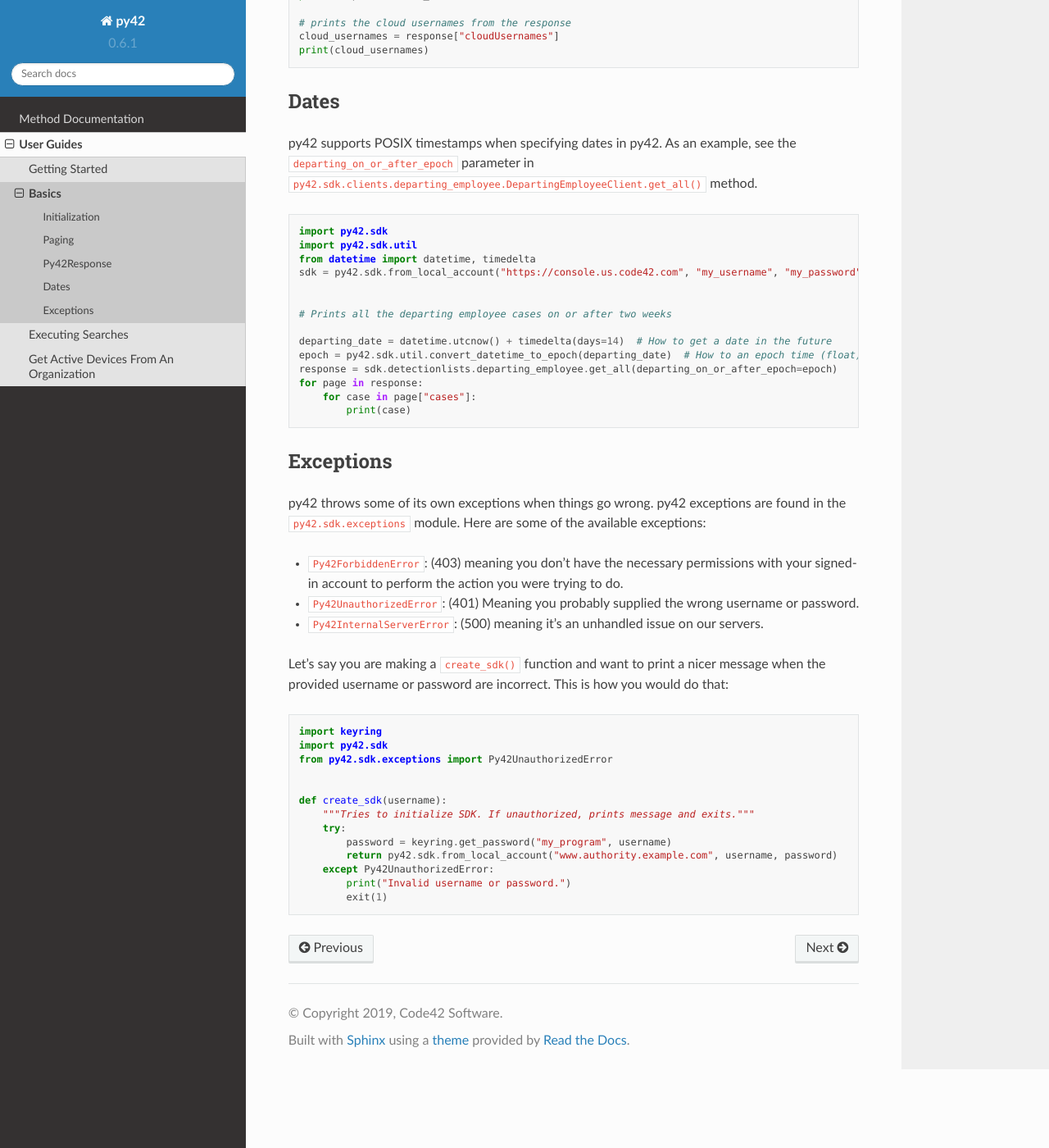
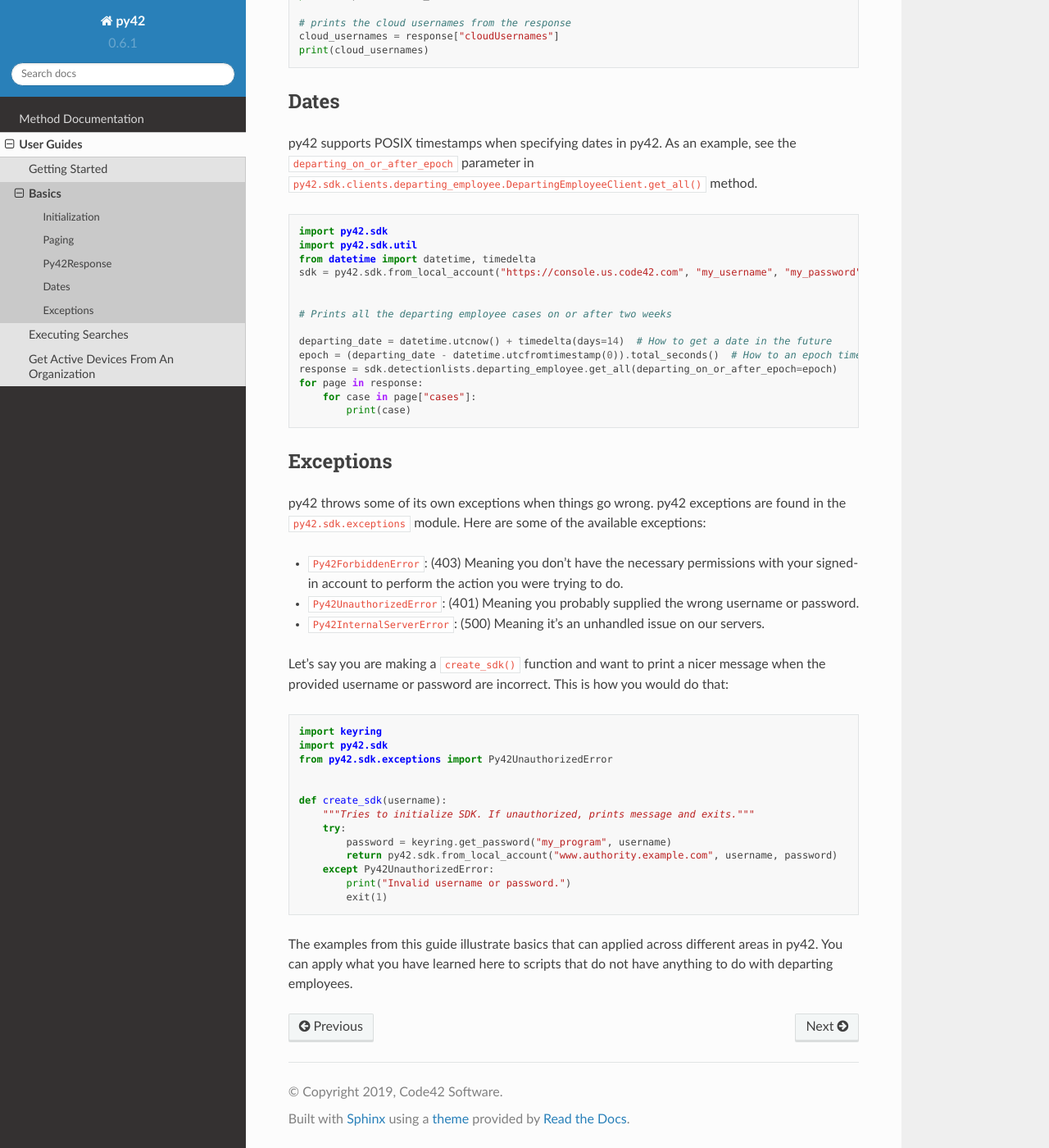
Before and after one commit to code42/py42, a Sphinx documentation site: the page built from docs/userguides/basics.md, in a window 1280 px wide and 1400 px high, scrolled down 1700 px. Shown: the whole window at 82% size. Built offline with Sphinx 7.4.7 and the Read the Docs theme 2.0.0, drawn with Linux system fonts in a browser that asks for light colours; the version number is read from the project's files by our own code; some of the changed text lies outside the part shown.

Commit message:
Revision

````diff
--- a/docs/userguides/basics.md
+++ b/docs/userguides/basics.md
@@ -84,7 +84,7 @@ sdk = py42.sdk.from_local_account("https://console.us.code42.com", "my_username"
 # Prints all the departing employee cases on or after two weeks
 
 departing_date = datetime.utcnow() + timedelta(days=14)  # How to get a date in the future
-epoch = py42.sdk.util.convert_datetime_to_epoch(departing_date)  # How to an epoch time (float)
+epoch = (departing_date - datetime.utcfromtimestamp(0)).total_seconds()  # How to an epoch time (float)
 response = sdk.detectionlists.departing_employee.get_all(departing_on_or_after_epoch=epoch)
 for page in response:
     for case in page["cases"]:
@@ -95,10 +95,10 @@ for page in response:
 
 py42 throws some of its own exceptions when things go wrong. py42 exceptions are found in the `py42.sdk.exceptions`
 module. Here are some of the available exceptions:
-* `Py42ForbiddenError`: (403) meaning you don't have the necessary permissions with your signed-in account to perform
+* `Py42ForbiddenError`: (403) Meaning you don't have the necessary permissions with your signed-in account to perform
 the action you were trying to do.
 * `Py42UnauthorizedError`: (401) Meaning you probably supplied the wrong username or password.
-* `Py42InternalServerError`: (500) meaning it's an unhandled issue on our servers.
+* `Py42InternalServerError`: (500) Meaning it's an unhandled issue on our servers.
 
 Let's say you are making a `create_sdk()` function and want to print a nicer message when the provided username or
 password are incorrect. This is how you would do that:
@@ -117,3 +117,6 @@ def create_sdk(username):
         print("Invalid username or password.")
         exit(1)
 ```
+
+The examples from this guide illustrate basics that can applied across different areas in py42. You can apply what you
+have learned here to scripts that do not have anything to do with departing employees.
````
Also changed, not shown: other parts of docs/userguides/basics.md (+3 -3 lines), docs/userguides/gettingstarted.md (+2 -2 lines).
